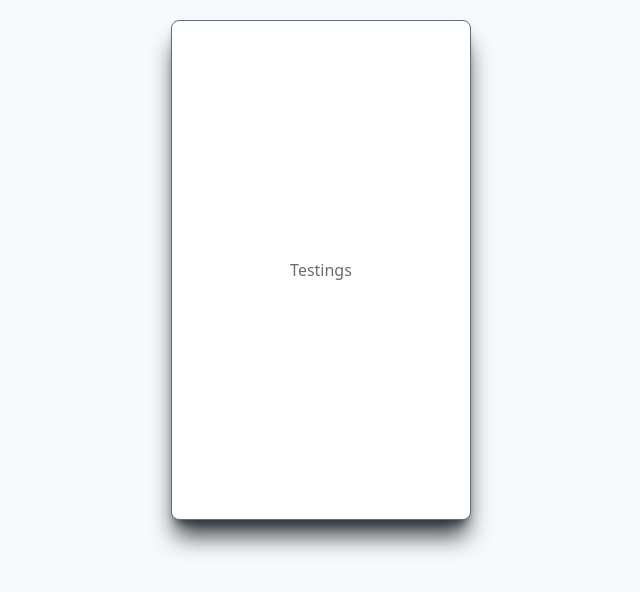
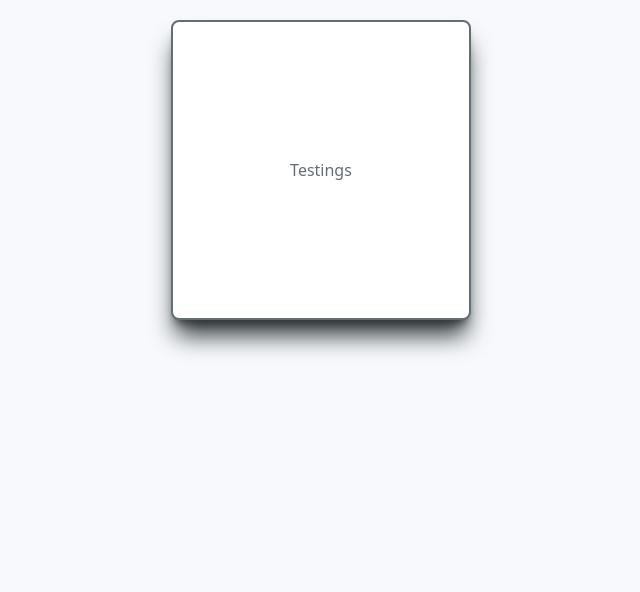
Before and after one commit to TypeErrorDev/Recipeek, a React (Vite) app: page / in a window 1280 px wide. Shown: the top 592 px of the page, without its empty margins (319-959 px from the left). Built offline with nearby package versions, Linux system fonts and the light colour scheme.

Commit message:
just starting the styling

```diff
--- a/src/Components/Auth.jsx
+++ b/src/Components/Auth.jsx
@@ -1,6 +1,6 @@
 const Auth = () => {
   return (
-    <div className="flex justify-center items-center mt-5 bg-foreground-light h-[500px] w-[300px] rounded-lg border shadow-main_text-dark shadow-xl">
+    <div className="flex justify-center items-center mt-5 bg-foreground-light h-[300px] w-[300px] rounded-lg border-2 shadow-main_text-dark shadow-xl">
       Testings
     </div>
   );
```
